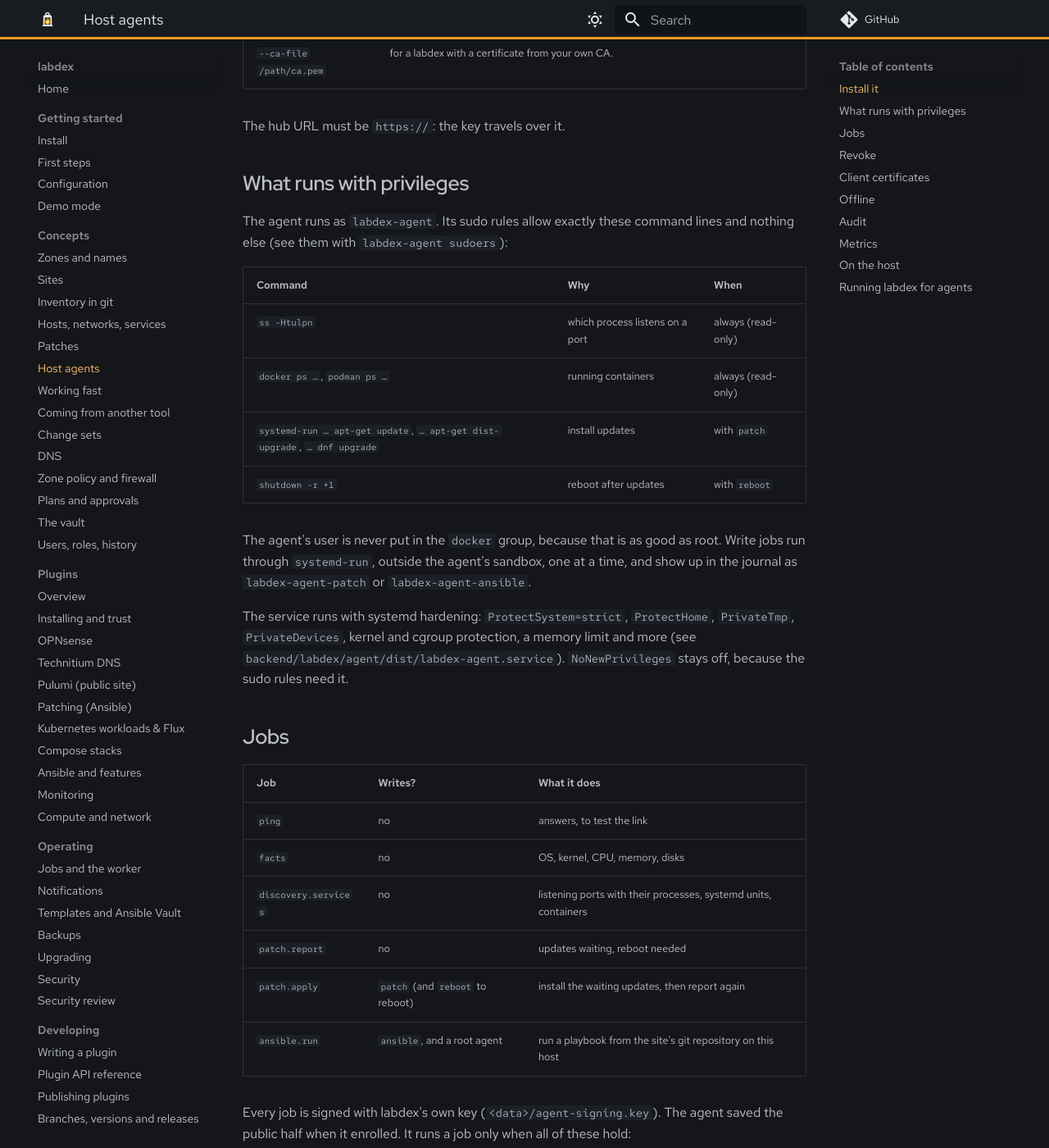
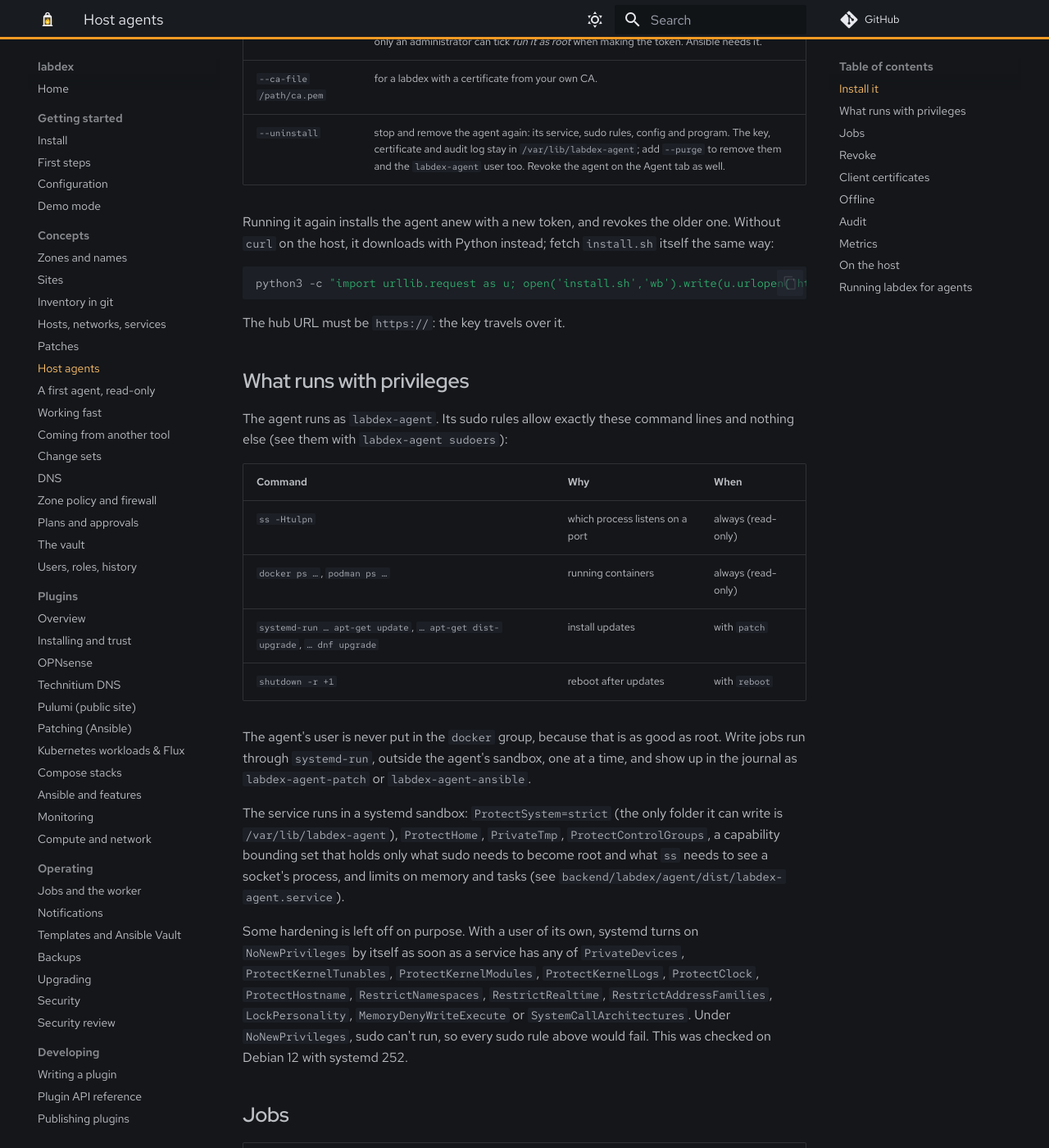
Before and after one commit to labdex-app/labdex, an MkDocs documentation site: the page built from docs/guide/agent.md, in a window 1280 px wide and 1400 px high, scrolled down 1265 px. Shown: the whole window at 82% size. Built offline with MkDocs 1.6.1 and Material for MkDocs 9.7.7, drawn with Linux system fonts in a browser that asks for light colours; comment, search, counter and statistics services are not loaded; the version menu is left out; some of the changed text lies outside the part shown.

Commit message:
Agent install: tried end to end on Debian 12, with the fixes it found
- The service's hardening made systemd set NoNewPrivileges by itself, so
  every sudo rule failed: keep only options that don't imply it, and add a
  capability bounding set. A test guards the list.
- The agent brings simple-websocket, wsproto and h11 (MIT, licences
  included) in its zipapp: no PyPI or venv on hosts. install.sh installs
  packages only when missing, downloads with Python without curl, and
  gains --uninstall [--purge] as the rollback.
- Ansible from pip (/usr/local/bin) is found through systemd-run.
- patch.apply stops when apt-get update couldn't fetch (it exits 0).
- Disks skip single bind-mounted files.
- Tests: expired token, a token for a gone host, re-enrol cuts the older
  live link, revoked while offline.
- Guide: A first agent, read-only.

Co-Authored-By: Claude Opus 5.5 <noreply@anthropic.com>
Claude-Session: https://claude.ai/code/session_01Mn3pyne1mtrpq4pstVySqj

````diff
--- a/docs/guide/agent.md
+++ b/docs/guide/agent.md
@@ -24,9 +24,11 @@ sudo sh install.sh --url https://lantern.example.net --token lxe_… --sha256
 
 Read `install.sh` before you run it. It:
 
-1. installs Python 3 with `cryptography` (from the distribution) and `simple-websocket`, in a
-   virtual environment under `/opt/labdex-agent`;
-2. downloads the agent from labdex and checks it against `--sha256`;
+1. installs Python 3 (3.11 or newer), its `cryptography` package and `sudo` from the distribution,
+   but only what is missing. The agent brings its other libraries along, so nothing comes from
+   PyPI;
+2. downloads the agent (`/opt/labdex-agent/labdex-agent.pyz`) from labdex and checks it against
+   `--sha256`;
 3. creates the system user `labdex-agent` (no shell, no home);
 4. writes `/etc/labdex-agent/agent.conf` and the sudo rules in `/etc/sudoers.d/labdex-agent`
    (checked with `visudo` first);
@@ -42,6 +44,14 @@ Options:
 | `--allow "patch reboot ansible"` | the writes this host accepts. Without it the agent is read-only. |
 | `--root` | run the agent as root instead of `labdex-agent`. labdex must allow root for this host too: only an administrator can tick *run it as root* when making the token. Ansible needs it. |
 | `--ca-file /path/ca.pem` | for a labdex with a certificate from your own CA. |
+| `--uninstall` | stop and remove the agent again: its service, sudo rules, config and program. The key, certificate and audit log stay in `/var/lib/labdex-agent`; add `--purge` to remove them and the `labdex-agent` user too. Revoke the agent on the Agent tab as well. |
+
+Running it again installs the agent anew with a new token, and revokes the older one.
+Without `curl` on the host, it downloads with Python instead; fetch `install.sh` itself the same way:
+
+```sh
+python3 -c "import urllib.request as u; open('install.sh','wb').write(u.urlopen('https://lantern.example.net/api/agents/install.sh').read())"
+```
 
 The hub URL must be `https://`: the key travels over it.
 
@@ -61,10 +71,18 @@ The agent's user is never put in the `docker` group, because that is as good as
 through `systemd-run`, outside the agent's sandbox, one at a time, and show up in the journal as
 `labdex-agent-patch` or `labdex-agent-ansible`.
 
-The service runs with systemd hardening: `ProtectSystem=strict`, `ProtectHome`, `PrivateTmp`,
-`PrivateDevices`, kernel and cgroup protection, a memory limit and more (see
-`backend/labdex/agent/dist/labdex-agent.service`). `NoNewPrivileges` stays off, because the sudo
-rules need it.
+The service runs in a systemd sandbox: `ProtectSystem=strict` (the only folder it can write is
+`/var/lib/labdex-agent`), `ProtectHome`, `PrivateTmp`, `ProtectControlGroups`, a capability bounding
+set that holds only what sudo needs to become root and what `ss` needs to see a socket's process,
+and limits on memory and tasks (see `backend/labdex/agent/dist/labdex-agent.service`).
+
+Some hardening is left off on purpose. With a user of its own, systemd turns on
+`NoNewPrivileges` by itself as soon as a service has any of `PrivateDevices`,
+`ProtectKernelTunables`, `ProtectKernelModules`, `ProtectKernelLogs`, `ProtectClock`,
+`ProtectHostname`, `RestrictNamespaces`, `RestrictRealtime`, `RestrictAddressFamilies`,
+`LockPersonality`, `MemoryDenyWriteExecute` or `SystemCallArchitectures`. Under
+`NoNewPrivileges`, sudo can't run, so every sudo rule above would fail. This was checked on
+Debian 12 with systemd 252.
 
 ## Jobs
 
@@ -215,7 +233,9 @@ labdex-agent show discovery         # what discovery would report, printed here,
 labdex-agent sudoers                # the sudo rules for this host's capabilities
 ```
 
-`labdex-agent` is `/opt/labdex-agent/venv/bin/python /opt/labdex-agent/labdex-agent.pyz`.
+`labdex-agent` (in `/usr/local/bin`) runs `/usr/bin/python3 -I /opt/labdex-agent/labdex-agent.pyz`.
+Its log is in the journal: `journalctl -u labdex-agent`. Write jobs log there too, as
+`labdex-agent-patch` and `labdex-agent-ansible`.
 
 ## Running labdex for agents
 
--- a/mkdocs.yml
+++ b/mkdocs.yml
@@ -61,6 +61,7 @@ nav:
       - Hosts, networks, services: guide/inventory.md
       - Patches: guide/patches.md
       - Host agents: guide/agent.md
+      - A first agent, read-only: guide/agent-trial.md
       - Working fast: guide/working-fast.md
       - Coming from another tool: guide/import.md
       - Change sets: guide/change-sets.md
````
Also changed, not shown: CHANGELOG.md (+7 -0 lines), docs/guide/agent-trial.md (added, +88 -0 lines), 7 other files.
